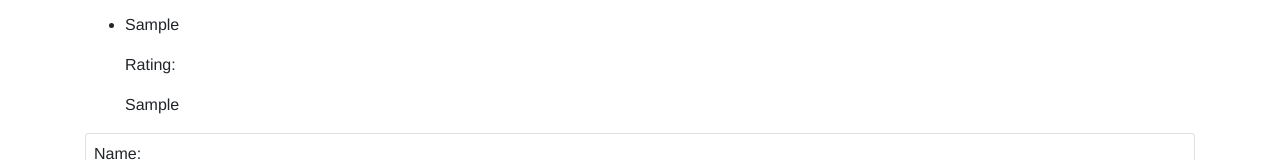
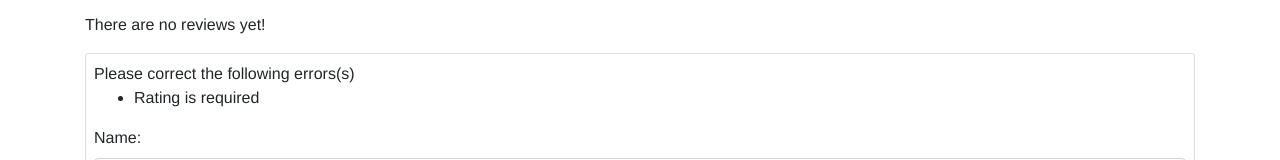
Before and after one commit to semanurakkuzu/e-commerce-vue, a Vue app: page / in a window 1280 px wide. Both pictures are taken after typing "Sample", "Sample" into the empty fields and a click on the button "Submit". Shown: the part 737-897 px from the top of the page. Built offline with nearby package versions, Linux system fonts and the light colour scheme.

Commit message:
added errors

```diff
--- a/src/components/MyProductReview.vue
+++ b/src/components/MyProductReview.vue
@@ -1,6 +1,14 @@
 <template>
   <div>
     <form @submit.prevent="onSubmit">
+      <p v-if="errors.length">
+        <span class="fw-bold">Please correct the following errors(s)</span>
+        <ul>
+          <li v-for="(error, index) in errors" :key="index">
+          {{ error }}
+          </li>
+        </ul>
+      </p>
       <div class="mb-3">
         <label for="name" class="form-label">Name:</label>
         <input
@@ -49,11 +57,21 @@ export default {
         review: null,
         rating: null,
       },
+      errors:[]
     };
   },
   methods: {
     onSubmit() {
-      this.$emit("review-submited", this.formData);
+
+      if(this.formData.name && this.formData.review && this.formData.rating){
+        this.$emit("review-submited", this.formData);
+      }
+      else {
+        if(!this.formData.name) this.errors.push('Name is required')
+        if(!this.formData.review) this.errors.push('Review is required')
+        if(!this.formData.rating) this.errors.push('Rating is required')
+      }
+
     },
   },
 };
```
